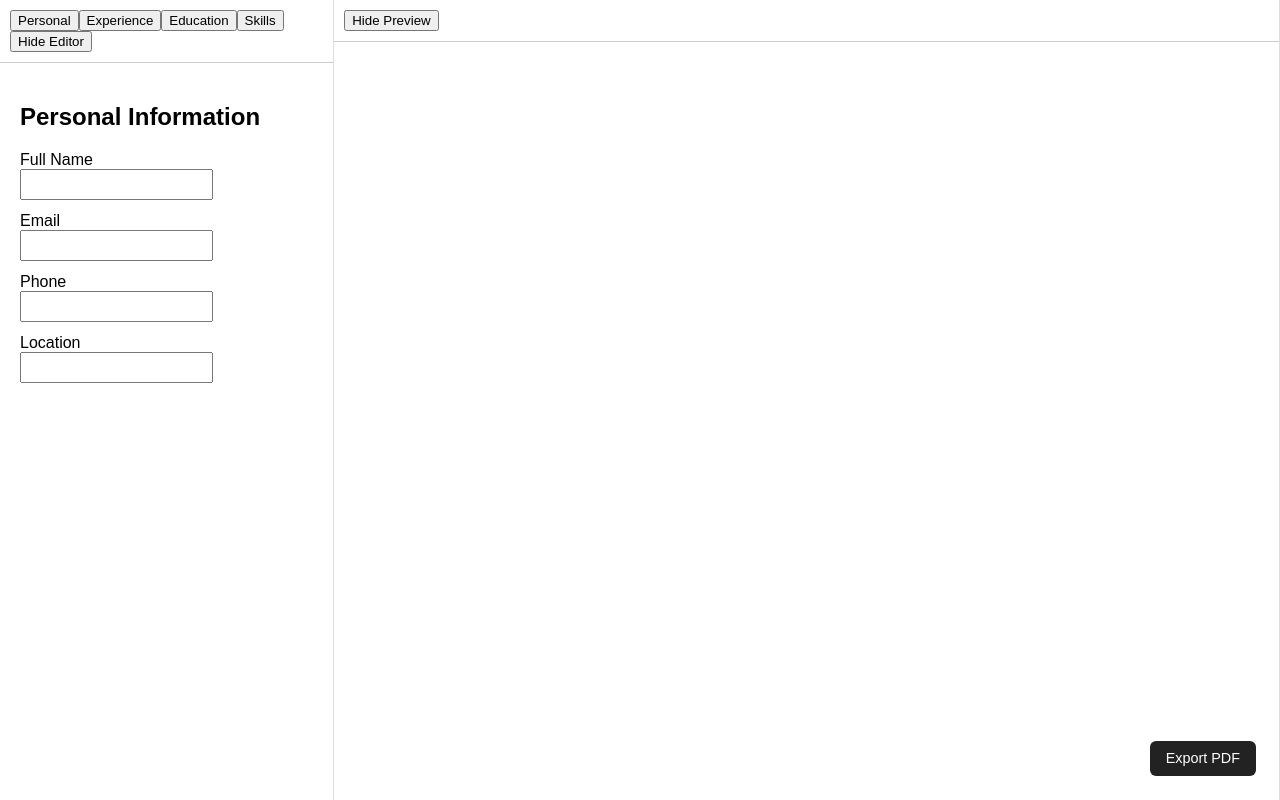
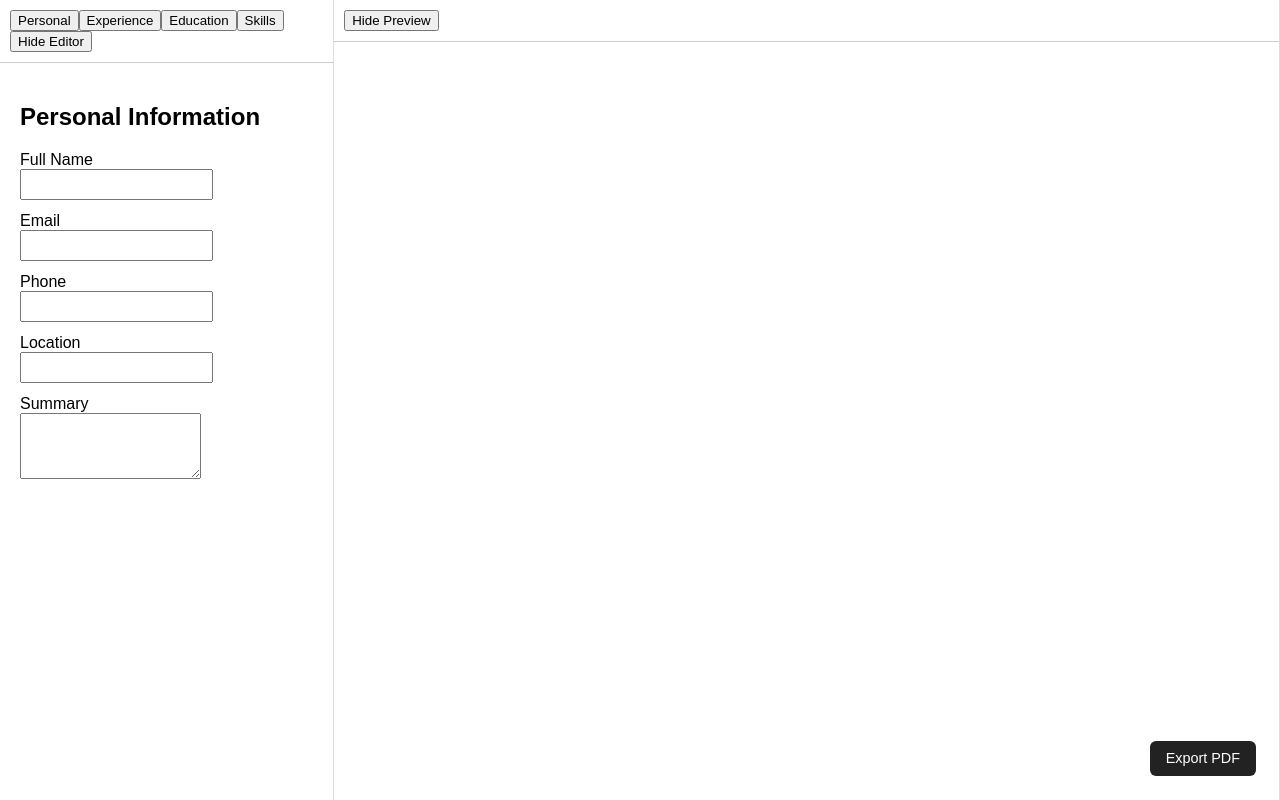
Before and after one commit to WillEdgington/react-cv-app, a React (Vite) app: page / in a window 1280 px wide. Built offline with nearby package versions, Linux system fonts and the light colour scheme.

Commit message:
summary added to personal section

```diff
--- a/src/CVContext.jsx
+++ b/src/CVContext.jsx
@@ -10,6 +10,7 @@ const initialState = {
     email: "",
     phone: "",
     location: "",
+    summary: "",
   },
   skills: [],
   education: [],
--- a/src/components/editor/sections/PersonalPage.jsx
+++ b/src/components/editor/sections/PersonalPage.jsx
@@ -26,6 +26,14 @@ export default function PersonalPage() {
 
       <label>Location</label>
       <input name="location" value={personal.location} onChange={handleChange} />
+
+      <label>Summary</label><br/>
+      <textarea
+        name="summary"
+        rows={4}
+        value={personal.summary}
+        onChange={handleChange}
+      />
     </div>
   );
 }
--- a/src/components/preview/CVPreview.jsx
+++ b/src/components/preview/CVPreview.jsx
@@ -10,6 +10,12 @@ function PersonalPreview({ personal }) {
         {personal.phone && <span>{personal.phone}</span>}
         {personal.location && <span>{personal.location}</span>}
       </div>
+
+      {personal.summary && (
+        <p className="summary">
+          {personal.summary}
+        </p>
+      )}
     </div>
   );
 }
--- a/src/styles/cv.css
+++ b/src/styles/cv.css
@@ -90,6 +90,13 @@
   content: "•";
   margin-left: 0.8rem;
   color: #161616;
+}
+
+.summary {
+  margin-top: 0.6rem;
+  font-size: 10.5pt;
+  line-height: 1.45;
+  max-width: 90%;
 }
 
 /* experience / education */
```
